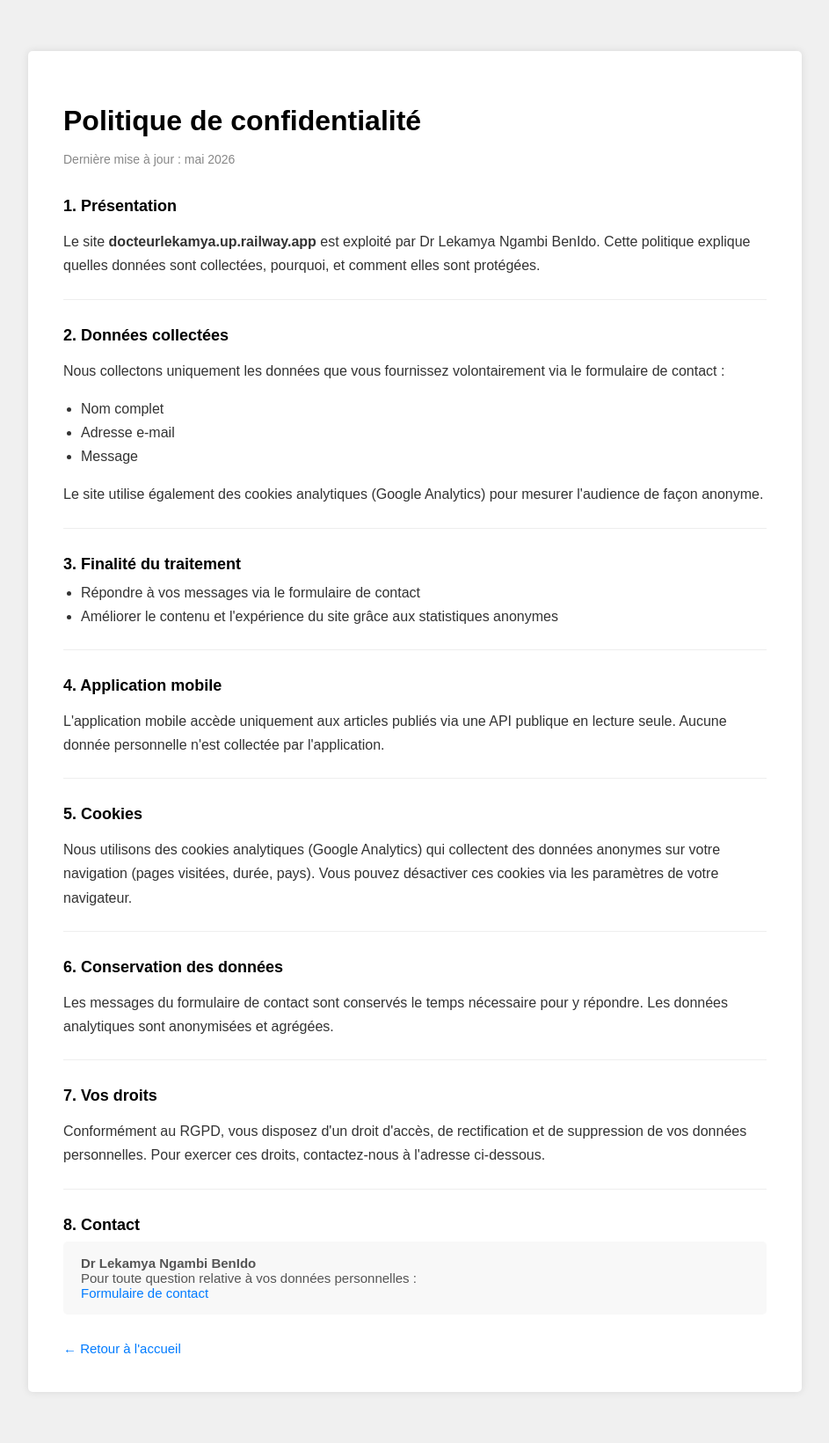
After one commit to AbakarSilet/doctor-website, a Django app: page /fr/privacy_policy/ in a window 1280 px wide. The commit adds this page. Shown: the whole page at 88% size, without its empty margins (168-1111 px from the left). Run offline with Django 5.2, Linux system fonts and the light colour scheme.

Commit message:
config prod Railway

```diff
--- a/blog/urls.py
+++ b/blog/urls.py
@@ -13,6 +13,7 @@ urlpatterns = [
 
     path('404',views.custom_404,name='404'),
     path('403',views.custom_403,name='403'),
+    path('privacy_policy/', views.privacy_policy, name='privacy_policy'),
     path('transition/', views.transition_page, name='transition_page'),
     path('contact/', views.contact, name='contact_us'),
     path('portfolio/', views.portfolio, name='portfolio'),
--- a/blog/views.py
+++ b/blog/views.py
@@ -32,6 +32,9 @@ def custom_404(request):
 def custom_403(request):
     return render(request, '403.html', status=403)
 
+
+def privacy_policy(request):
+    return render(request, 'privacy_policy.html')
 
 @login_required
 @admin_required
--- a/templates/includes/footer.html
+++ b/templates/includes/footer.html
@@ -19,6 +19,9 @@
 
              <li>
                 <a href="{% url 'contact_us' %}" class="footer__link">{% trans "Contact" %}</a>
+             </li>
+              <li>
+                <a href="{% url 'privacy_policy' %}" class="footer__link">{% trans "Politique de confidentialité" %}</a>
              </li>
 
              {% if user.groups.all.0.name == 'Admin' %}
--- /dev/null
+++ b/templates/privacy_policy.html
@@ -0,0 +1,130 @@
+{% load static %}
+{% load i18n %}
+<!DOCTYPE html>
+<html lang="fr">
+<head>
+    <meta charset="UTF-8">
+    <title>{% trans "Politique de confidentialité" %}</title>
+    <style>
+        body {
+            font-family: Arial, sans-serif;
+            background-color: #f0f0f0;
+            padding: 50px 20px;
+        }
+        .container {
+            max-width: 800px;
+            margin: 0 auto;
+            background-color: #fff;
+            padding: 40px;
+            border-radius: 5px;
+            box-shadow: 0 0 10px rgba(0, 0, 0, 0.1);
+        }
+        h1 {
+            font-size: 32px;
+            margin-bottom: 10px;
+        }
+        .updated {
+            font-size: 14px;
+            color: #888;
+            margin-bottom: 30px;
+        }
+        h2 {
+            font-size: 18px;
+            margin-top: 30px;
+            margin-bottom: 8px;
+        }
+        p, li {
+            font-size: 16px;
+            line-height: 1.7;
+            color: #333;
+        }
+        ul {
+            padding-left: 20px;
+            margin: 8px 0;
+        }
+        hr {
+            border: none;
+            border-top: 1px solid #eee;
+            margin: 24px 0;
+        }
+        .contact-box {
+            background-color: #f8f8f8;
+            border-radius: 5px;
+            padding: 16px 20px;
+            font-size: 15px;
+            color: #555;
+        }
+        a {
+            color: #007bff;
+            text-decoration: none;
+        }
+        a:hover {
+            text-decoration: underline;
+        }
+        .back-link {
+            display: inline-block;
+            margin-top: 30px;
+            font-size: 15px;
+        }
+    </style>
+</head>
+<body>
+    <div class="container">
+        <h1>{% trans "Politique de confidentialité" %}</h1>
+        <p class="updated">{% trans "Dernière mise à jour : mai 2026" %}</p>
+
+        <h2>{% trans "1. Présentation" %}</h2>
+        <p>{% blocktrans %}Le site <strong>docteurlekamya.up.railway.app</strong> est exploité par Dr Lekamya Ngambi BenIdo. Cette politique explique quelles données sont collectées, pourquoi, et comment elles sont protégées.{% endblocktrans %}</p>
+
+        <hr>
+
+        <h2>{% trans "2. Données collectées" %}</h2>
+        <p>{% trans "Nous collectons uniquement les données que vous fournissez volontairement via le formulaire de contact :" %}</p>
+        <ul>
+            <li>{% trans "Nom complet" %}</li>
+            <li>{% trans "Adresse e-mail" %}</li>
+            <li>{% trans "Message" %}</li>
+        </ul>
+        <p>{% trans "Le site utilise également des cookies analytiques (Google Analytics) pour mesurer l'audience de façon anonyme." %}</p>
+
+        <hr>
+
+        <h2>{% trans "3. Finalité du traitement" %}</h2>
+        <ul>
+            <li>{% trans "Répondre à vos messages via le formulaire de contact" %}</li>
+            <li>{% trans "Améliorer le contenu et l'expérience du site grâce aux statistiques anonymes" %}</li>
+        </ul>
+
+        <hr>
+
+        <h2>{% trans "4. Application mobile" %}</h2>
+        <p>{% trans "L'application mobile accède uniquement aux articles publiés via une API publique en lecture seule. Aucune donnée personnelle n'est collectée par l'application." %}</p>
+
+        <hr>
+
+        <h2>{% trans "5. Cookies" %}</h2>
+        <p>{% trans "Nous utilisons des cookies analytiques (Google Analytics) qui collectent des données anonymes sur votre navigation (pages visitées, durée, pays). Vous pouvez désactiver ces cookies via les paramètres de votre navigateur." %}</p>
+
+        <hr>
+
+        <h2>{% trans "6. Conservation des données" %}</h2>
+        <p>{% trans "Les messages du formulaire de contact sont conservés le temps nécessaire pour y répondre. Les données analytiques sont anonymisées et agrégées." %}</p>
+
+        <hr>
+
+        <h2>{% trans "7. Vos droits" %}</h2>
+        <p>{% trans "Conformément au RGPD, vous disposez d'un droit d'accès, de rectification et de suppression de vos données personnelles. Pour exercer ces droits, contactez-nous à l'adresse ci-dessous." %}</p>
+
+        <hr>
+
+        <h2>{% trans "8. Contact" %}</h2>
+        <div class="contact-box">
+            <strong>Dr Lekamya Ngambi BenIdo</strong><br>
+            {% trans "Pour toute question relative à vos données personnelles :" %}<br>
+            <a href="{% url 'contact_us' %}">{% trans "Formulaire de contact" %}</a>
+        </div>
+
+        <a href="{% url 'home' %}" class="back-link">← {% trans "Retour à l'accueil" %}</a>
+    </div>
+</body>
+</html>
```
